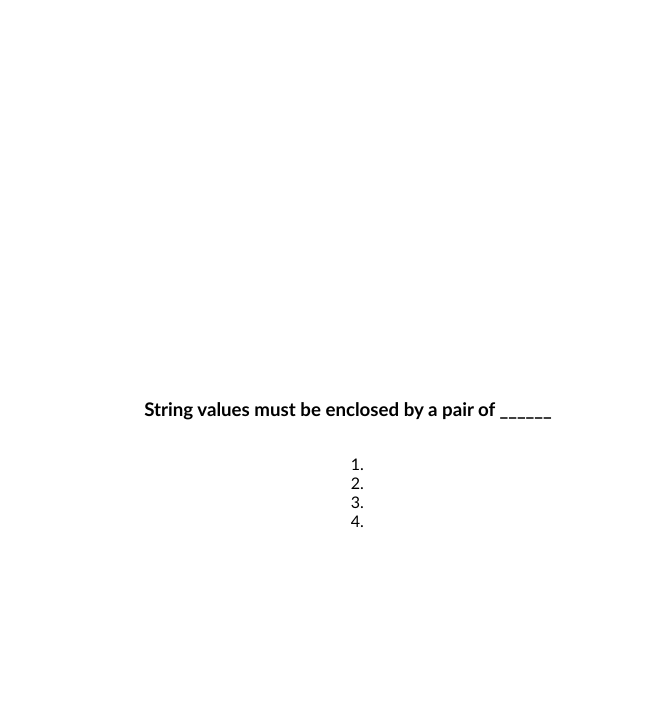
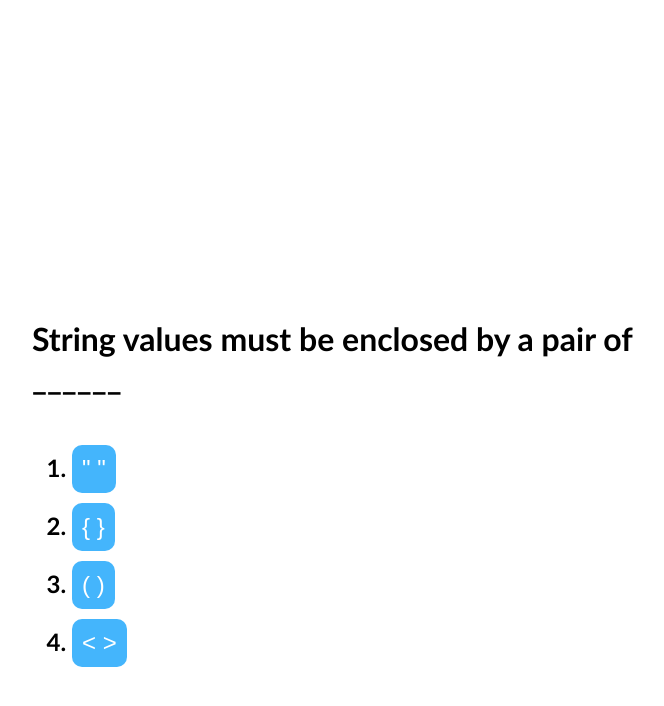
Before and after one commit to nathangero/coding-quiz, a plain HTML site: page index.html in a window 1280 px wide. Both pictures are taken after a click on the button "Start Quiz". Shown: the whole page, without its empty margins (292-956 px from the left). Drawn offline with Linux system fonts and the light colour scheme.

Commit message:
implement addEventListener() for buttons in list items

```diff
--- a/assets/css/style.css
+++ b/assets/css/style.css
@@ -1,6 +1,6 @@
 :root {
     --main-theme: #44B5FC;
-    --border-radius: 30px;
+    --border-radius: 10px;
 
     --dark-text: white;
     --light-text: black;
@@ -20,12 +20,16 @@ h2 {
     text-align: center;
 }
 
+h3 {
+    font-size: 2em;
+}
+
 header {
     display: flex;
     flex-direction: column;
     align-items: center;
     justify-content: center;
-    margin-top: 100px;
+    /* margin-top: 100px; */
 }
 
 button {
@@ -37,3 +41,25 @@ button {
     color: white;
     cursor: pointer;
 }
+
+ol {
+    display: flex;
+    flex-direction: column;
+    align-items: flex-start;
+}
+
+li {
+    font-size: 1.5em;
+    font-weight: bold;
+}
+
+li button {
+    font-size: 1em;
+    margin-bottom: 10px;
+    background-color: var(--main-theme);
+    padding: 10px;
+    border-radius: var(--border-radius);
+    min-width: 30px;
+    text-align: center;
+    cursor: pointer;
+}
--- a/assets/js/script.js
+++ b/assets/js/script.js
@@ -2,44 +2,155 @@ var startButton = document.getElementById("button-start-quiz");
 var quiz = document.getElementById("container-quiz");
 var h3El = quiz.querySelector("h3");
 var olEl = quiz.querySelector("ol");
+var li1Answer = document.createElement("li"); // Create a list item
+var li1Button = document.createElement("button"); // Create a button
+li1Answer.appendChild(li1Button); // Attach the button to the list item for the user to click
+
+var li2Answer = document.createElement("li");
+var li2Button = document.createElement("button");
+li2Answer.appendChild(li2Button);
+
+var li3Answer = document.createElement("li");
+var li3Button = document.createElement("button");
+li3Answer.appendChild(li3Button);
+
+var li4Answer = document.createElement("li");
+var li4Button = document.createElement("button");
+li4Answer.appendChild(li4Button);
+
 
 var questionIndex = 0;
-var questions = [
-    "String values must be enclosed by a pair of ______",
-    "True or False: \n<pre><code>addEventListener(\"click\", runFunction);</code></pre> is valid."
-]
-
-var answers = [
-    "\" \"",
-    "True",
-]
-
-var multipleChoice = {
-
+const QUESTIONS = {
+    0: "String values must be enclosed by a pair of ______",
+    1: "True or False: \n<pre><code>addEventListener(\"click\", runFunction);</code></pre> is valid.",
+    2: "What does this do",
+    3: "What does stevent.stopPropagation() do?",
+    4: "Which CSS code changes the mouse cursor into a hand?",
+    5: "Which is not true about a JavaScript Object?",
+    6: "Which git command allows the user to add a comment to the commit?",
+    7: "True or False: Linking JavaScript files in the HTML goes under the <head> tag",
+    8: "Which below will create a JavaScript array?",
+    9: "Which is the correct way to debug JavaScript in order to print to the console?"
 }
 
-function setupQuestions() {
-
+const ANSWERS = {
+    [QUESTIONS[0]]: "\" \"",
+    [QUESTIONS[1]]: "True",
+    [QUESTIONS[2]]: "",
+    [QUESTIONS[3]]: "",
+    [QUESTIONS[4]]: "",
+    [QUESTIONS[5]]: "",
+    [QUESTIONS[6]]: "",
+    [QUESTIONS[7]]: "",
+    [QUESTIONS[8]]: "",
+    [QUESTIONS[9]]: "",
 }
 
-function setupMultipleChoice() {
-
+const MULTIPLE_CHOICE = {
+    [QUESTIONS[0]]: {
+        ANS_ONE: "\" \"",
+        ANS_TWO: "{ }",
+        ANS_THREE: "( )",
+        ANS_FOUR: "< >",
+    },
+    [QUESTIONS[1]]: {
+        ANS_ONE: "",
+        ANS_TWO: "",
+        ANS_THREE: "",
+        ANS_FOUR: "",
+    },
+    [QUESTIONS[2]]: {
+        ANS_ONE: "",
+        ANS_TWO: "",
+        ANS_THREE: "",
+        ANS_FOUR: "",
+    },
+    [QUESTIONS[3]]: {
+        ANS_ONE: "",
+        ANS_TWO: "",
+        ANS_THREE: "",
+        ANS_FOUR: "",
+    },
+    [QUESTIONS[4]]: {
+        ANS_ONE: "",
+        ANS_TWO: "",
+        ANS_THREE: "",
+        ANS_FOUR: "",
+    },
+    [QUESTIONS[5]]: {
+        ANS_ONE: "",
+        ANS_TWO: "",
+        ANS_THREE: "",
+        ANS_FOUR: "",
+    },
+    [QUESTIONS[6]]: {
+        ANS_ONE: "",
+        ANS_TWO: "",
+        ANS_THREE: "",
+        ANS_FOUR: "",
+    },
+    [QUESTIONS[7]]: {
+        ANS_ONE: "",
+        ANS_TWO: "",
+        ANS_THREE: "",
+        ANS_FOUR: "",
+    },
+    [QUESTIONS[8]]: {
+        ANS_ONE: "",
+        ANS_TWO: "",
+        ANS_THREE: "",
+        ANS_FOUR: "",
+    },
+    [QUESTIONS[9]]: {
+        ANS_ONE: "",
+        ANS_TWO: "",
+        ANS_THREE: "",
+        ANS_FOUR: "",
+    },
 }
 
-function startGame() {
+function setupQuestion() {
+    var question = QUESTIONS[questionIndex]
+
+    h3El.textContent = question
+    li1Button.textContent = MULTIPLE_CHOICE[question].ANS_ONE;
+    li2Button.textContent = MULTIPLE_CHOICE[question].ANS_TWO;
+    li3Button.textContent = MULTIPLE_CHOICE[question].ANS_THREE;
+    li4Button.textContent = MULTIPLE_CHOICE[question].ANS_FOUR;
+}
+
+function startGame(event) {
+    event.stopPropagation();
+
     document.getElementById("title-screen").style.visibility = "hidden"; // Hide the title screen when the game starts
-    document.getElementById("container-quiz").setAttribute("style", "display: flex; flex-direction: column; align-items: center; margin: 0 auto; text-align: start;")
+    document.getElementById("container-quiz").setAttribute("style", "display: flex; flex-direction: column; margin: 0 auto; text-align: start; width: 50%;")
 
-    var li1 = document.createElement("li");
-    var li2 = document.createElement("li");
-    var li3 = document.createElement("li");
-    var li4 = document.createElement("li");
+    setupQuestion();
+    olEl.append(li1Answer, li2Answer, li3Answer, li4Answer);
+}
 
-    h3El.textContent = questions[questionIndex]
-    olEl.append(li1, li2, li3, li4);
-    olEl.setAttribute
+function onButtonClick(event) {
+    console.log(event);
+
+    var answer = event.target.innerHTML;
+}
+
+function onKeydownAction(event) {
+    // console.log(event);
+
+    var validNums = ["Digit1", "Digit2", "Digit3", "Digit4"];
+    var keyPressed = event.code
+
+    // Validate if keypress is valid
+    if (validNums.includes(keyPressed)) {
+        console.log("Valid keypress!")
+    }
 }
 
 
-this.setupQuestions();
 startButton.addEventListener("click", startGame);
+document.addEventListener("keypress", onKeydownAction); // Allow numbers to be used to answer questions
+li1Button.addEventListener("click", onButtonClick);
+li2Button.addEventListener("click", onButtonClick);
+li3Button.addEventListener("click", onButtonClick);
+li4Button.addEventListener("click", onButtonClick);
```
